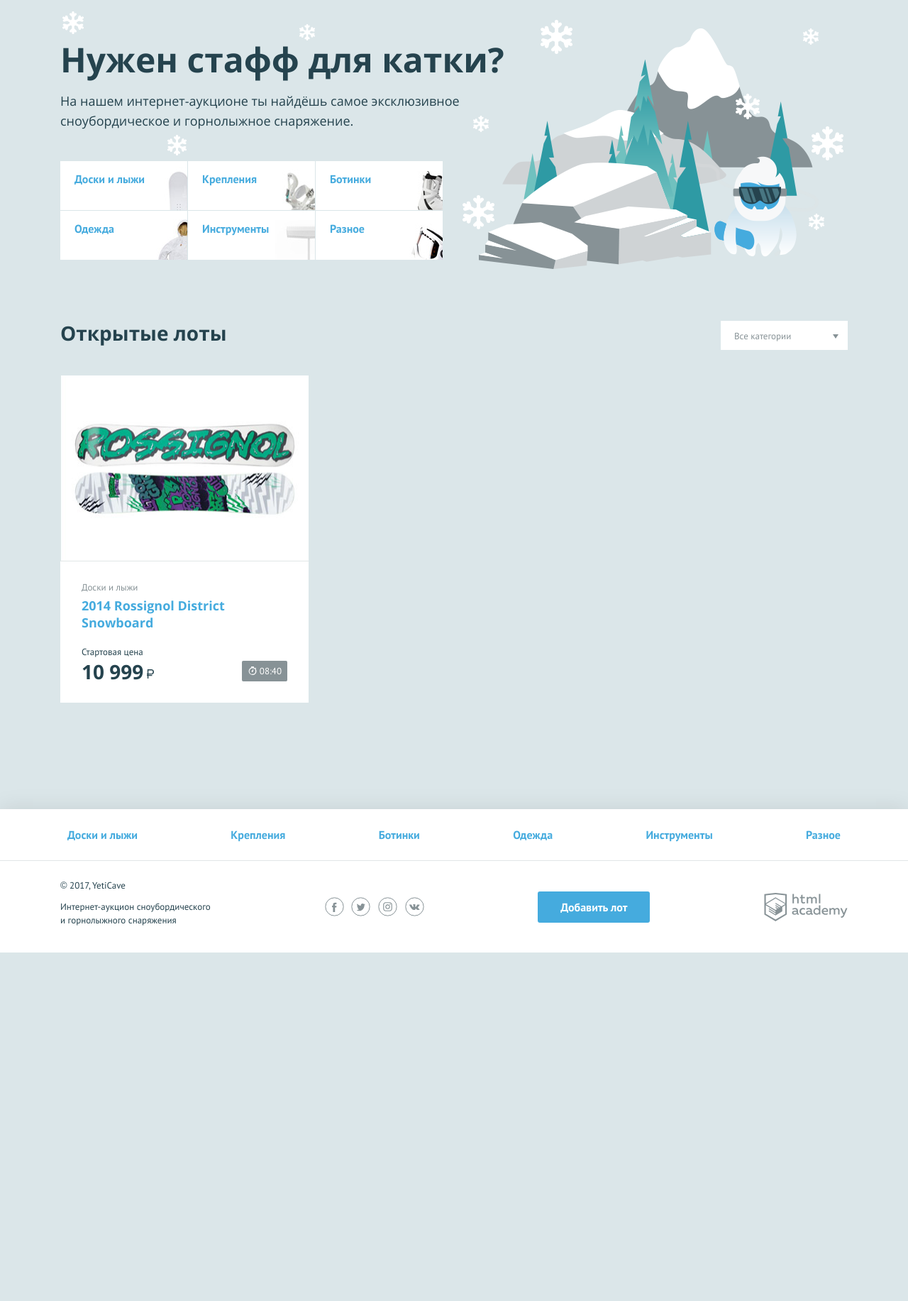
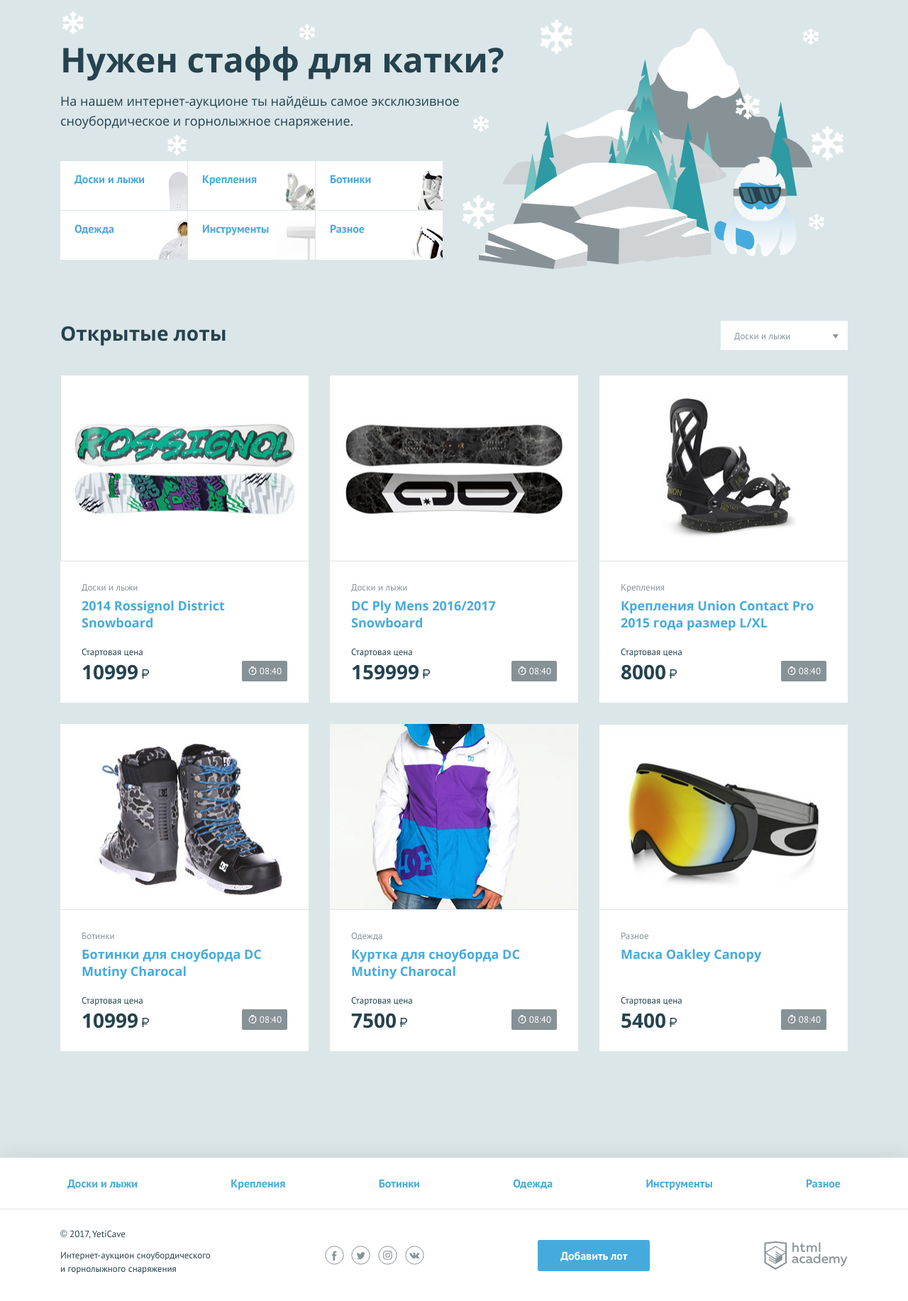
Before and after one commit to jhubz/129482-yeticave, a PHP site: page / in a window 1280 px wide. Shown: the part 107-1940 px from the top of the page at 71% size. Before the commit the page ends 1449 px from the top, so only its background shows below. Run offline with PHP 8.4, Linux system fonts and the light colour scheme.

Commit message:
Добавил на сайт заполнение категорий и лотов из соответствующих массивов

```diff
--- a/index.php
+++ b/index.php
@@ -36,6 +36,48 @@
 }
 
 $lot_time_remaining = time_different_calc($now, $tomorrow);
+
+// работа с массивами
+$categories = ["Доски и лыжи", "Крепления", "Ботинки", "Одежда", "Инструменты", "Разное"];
+
+$lots = [
+  [
+    "title" => "2014 Rossignol District Snowboard",
+    "category" => $categories[0],
+    "price" => 10999,
+    "img" => "img/lot-1.jpg"
+  ],
+  [
+    "title" => "DC Ply Mens 2016/2017 Snowboard",
+    "category" => $categories[0],
+    "price" => 159999,
+    "img" => "img/lot-2.jpg"
+  ],
+  [
+    "title" => "Крепления Union Contact Pro 2015 года размер L/XL",
+    "category" => $categories[1],
+    "price" => 8000,
+    "img" => "img/lot-3.jpg"
+  ],
+  [
+    "title" => "Ботинки для сноуборда DC Mutiny Charocal",
+    "category" => $categories[2],
+    "price" => 10999,
+    "img" => "img/lot-4.jpg"
+  ],
+  [
+    "title" => "Куртка для сноуборда DC Mutiny Charocal",
+    "category" => $categories[3],
+    "price" => 7500,
+    "img" => "img/lot-5.jpg"
+  ],
+  [
+    "title" => "Маска Oakley Canopy",
+    "category" => $categories[5],
+    "price" => 5400,
+    "img" => "img/lot-6.jpg"
+  ]
+];
 
 ?>
 <!DOCTYPE html>
@@ -113,27 +155,25 @@
         <div class="lots__header">
             <h2>Открытые лоты</h2>
             <select class="lots__select">
-                <option>Все категории</option>
-                <option>Доски и лыжи</option>
-                <option>Крепления</option>
-                <option>Ботинки</option>
-                <option>Одежда</option>
-                <option>Инструменты</option>
-                <option>Разное</option>
+                <?php foreach ($categories as $category): ?>
+                    <option><?=$category;?></option>
+                <?php endforeach; ?>
             </select>
         </div>
         <ul class="lots__list">
+
+            <?php foreach ($lots as $lot): ?>
               <li class="lots__item lot">
                   <div class="lot__image">
-                    <img src="img/lot-1.jpg" width="350" height="260" alt="Сноуборд">
+                      <img src="<?=$lot["img"];?>" width="350" height="260" alt="Сноуборд">
                   </div>
                   <div class="lot__info">
-                    <span class="lot__category">Доски и лыжи</span>
-                    <h3 class="lot__title"><a class="text-link" href="lot.html">2014 Rossignol District Snowboard</a></h3>
+                      <span class="lot__category"><?=$lot["category"];?></span>
+                      <h3 class="lot__title"><a class="text-link" href="lot.html"><?=$lot["title"];?></a></h3>
                       <div class="lot__state">
                           <div class="lot__rate">
                               <span class="lot__amount">Стартовая цена</span>
-                            <span class="lot__cost">10 999<b class="rub">р</b></span>
+                              <span class="lot__cost"><?=$lot["price"];?><b class="rub">р</b></span>
                           </div>
                           <div class="lot__timer timer">
                               <?=$lot_time_remaining;?>
@@ -141,6 +181,8 @@
                       </div>
                   </div>
               </li>
+            <?php endforeach; ?>
+
         </ul>
     </section>
 </main>
```
Lines whose indentation alone changed are shown as unchanged.
